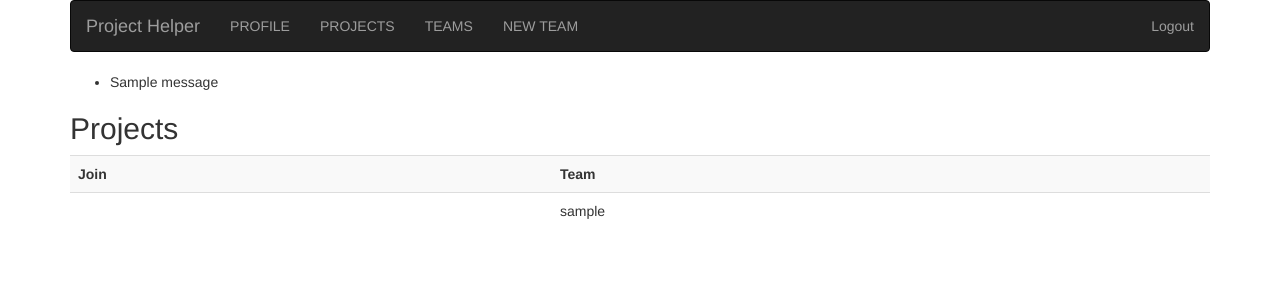
After one commit to mwalercz/zpr-projects-helper, a Django app: template projects_helper/apps/students/templates/students/team_list.html in a window 1280 px wide. The commit adds this page. Shown: the top 300 px of the page. Run offline with Django 3.2, Linux system fonts and the light colour scheme; the template is opened without the code that fills it: values that come from a table or form of the project are taken from there, others are empty; tables that the repository leaves empty hold one stand-in row (values such as "Sample post"); one stand-in notice (Sample message) is shown; parts of the project's set-up code (start-up, migrations or seed data) failed here and were passed over; some libraries are stand-ins or nearby versions.

Commit message:
added teams list + team creation

```diff
--- a/projects_helper/apps/common/models.py
+++ b/projects_helper/apps/common/models.py
@@ -18,6 +18,19 @@ class Team(models.Model):
 
     def students_in_team(self):
         return self.student_set.all()
+
+    @property
+    def is_full(self):
+        if len(self.student_set.all()) == 2:
+            return True
+        else:
+            return False
+
+    @staticmethod
+    def remove_empty():
+        for team in Team.objects.all():
+            if len(team.students_in_team()) == 0:
+                team.delete()
 
     def __str__(self):
         tmp_str = ""
--- a/projects_helper/apps/students/templates/students/base.html
+++ b/projects_helper/apps/students/templates/students/base.html
@@ -11,10 +11,10 @@
                     <a class="nav-link" href="{% url 'students:project_list' %}">PROJECTS</a>
                 </li>
                 <li class="navbar-left">
-                    <a class="nav-link" href="#">TEAMS</a>
+                    <a class="nav-link" href="{% url 'students:team_list' %}">TEAMS</a>
                 </li>
                 <li class="navbar-left">
-                    <a class="nav-link" href="#">NEW TEAM</a>
+                    <a class="nav-link" href="{% url 'students:new_team' %}">NEW TEAM</a>
                 </li>
             </ul>
             <ul class="nav navbar-nav navbar-right">
--- /dev/null
+++ b/projects_helper/apps/students/templates/students/team_list.html
@@ -0,0 +1,30 @@
+{% extends "students/base.html" %}
+{% block content %}
+    {% load bootstrap3 %}
+
+    {% if messages %}
+        <ul class="messages">
+            {% for message in messages %}
+                <li{% if message.tags %} class="{{ message.tags }}"{% endif %}>{{ message }}</li>
+            {% endfor %}
+        </ul>
+    {% endif %}
+
+    <h2>Projects</h2>
+    <table class="table table-striped">
+        <tr>
+            <th>Join</th>
+            <th>Team</th>
+        </tr>
+        {% for team in teams %}
+            <tr>
+            <td>
+                {% if not team.is_full %}
+                    <a href='{% url 'students:join_team' team.pk %}'>{% bootstrap_icon "ok" %}</a>
+                {% endif %}
+            </td>
+                <td>{{ team }}</td>
+            </tr>
+        {% endfor %}
+    </table>
+{% endblock %}
--- a/projects_helper/apps/students/urls.py
+++ b/projects_helper/apps/students/urls.py
@@ -4,6 +4,9 @@ from projects_helper.apps.students import views
 
 urlpatterns = [
     url(r'^profile/$', views.profile, name="profile"),
+    url(r'^teams/$', views.ListTeams.as_view(), name="team_list"),
+    url(r'^teams/new/$', views.new_team, name="new_team"),
+    url(r'^teams/(?P<team_pk>\d+)/$', views.join_team, name="join_team"),
     url(r'^projects/$', views.ListProjects.as_view(), name="project_list"),
     url(r'^projects/(?P<project_pk>\d+)/$', views.project, name="project"),
     url(r'^projects/(?P<project_pk>\d+)/pick/$', views.pick_project, name="pick_project"),
```
Also changed, not shown: projects_helper/apps/students/views.py (+33 -1 lines).
